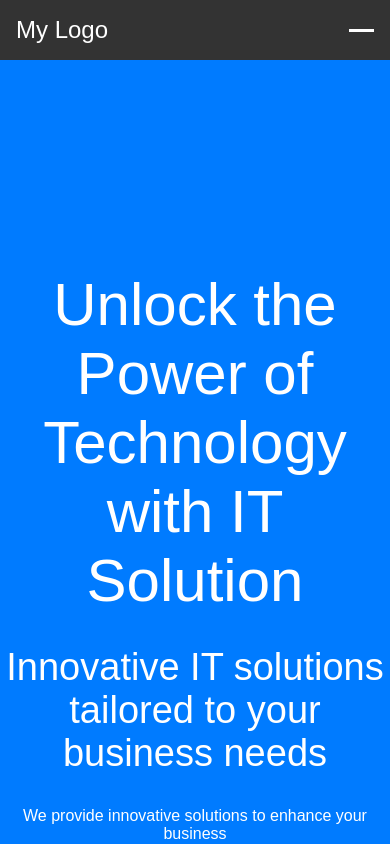
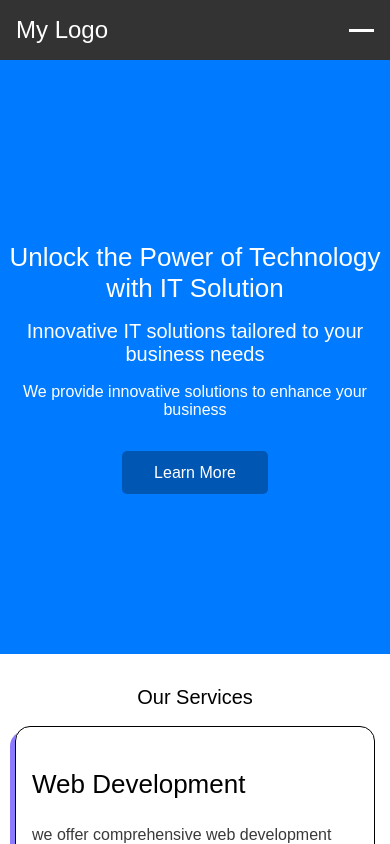
Before and after one commit to developer111222/Itcompany, a React (Create React App) app: page / in a window 390 px wide. Shown: the top 844 px of the page. Built offline with nearby package versions, Linux system fonts and the light colour scheme.

Commit message:
first commit

```diff
--- a/src/App.css
+++ b/src/App.css
@@ -71,6 +71,12 @@ p{
   .flex-style{
     padding: 20px;
   }
+  h1{
+    font-size: 26px;
+  }
+  h2{
+    font-size: 20px;
+  }
 }
 @media (prefers-reduced-motion: no-preference) {
   .App-logo {
--- a/src/component/header/Header.jsx
+++ b/src/component/header/Header.jsx
@@ -12,7 +12,7 @@ const Header = () => {
   return (
     <nav className="navbar">
       <div className="navbar-brand">
-        <a href="#">My Logo</a>
+        <a href="/">My Logo</a>
       </div>
       <div className={`nav-menu ${isNavOpen ? 'show' : ''}`}>
         <ul className="nav-list">
```
